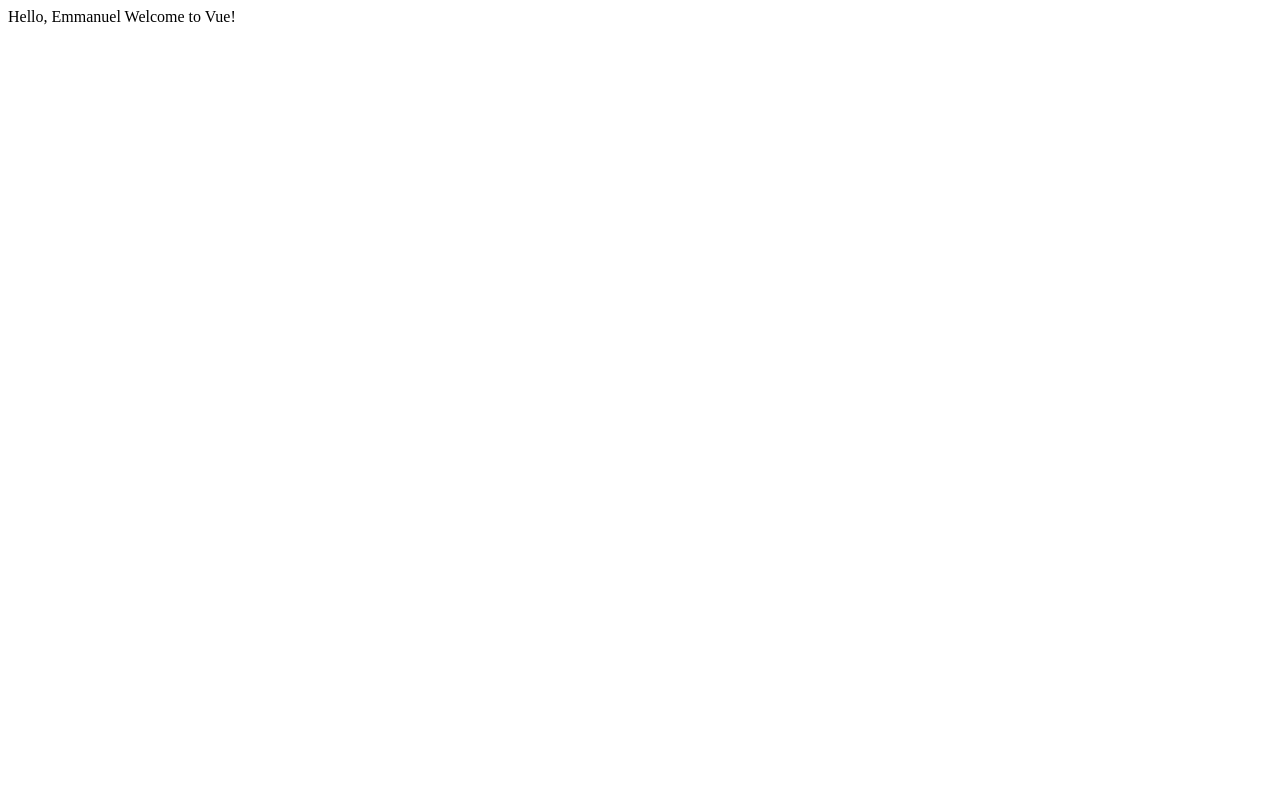
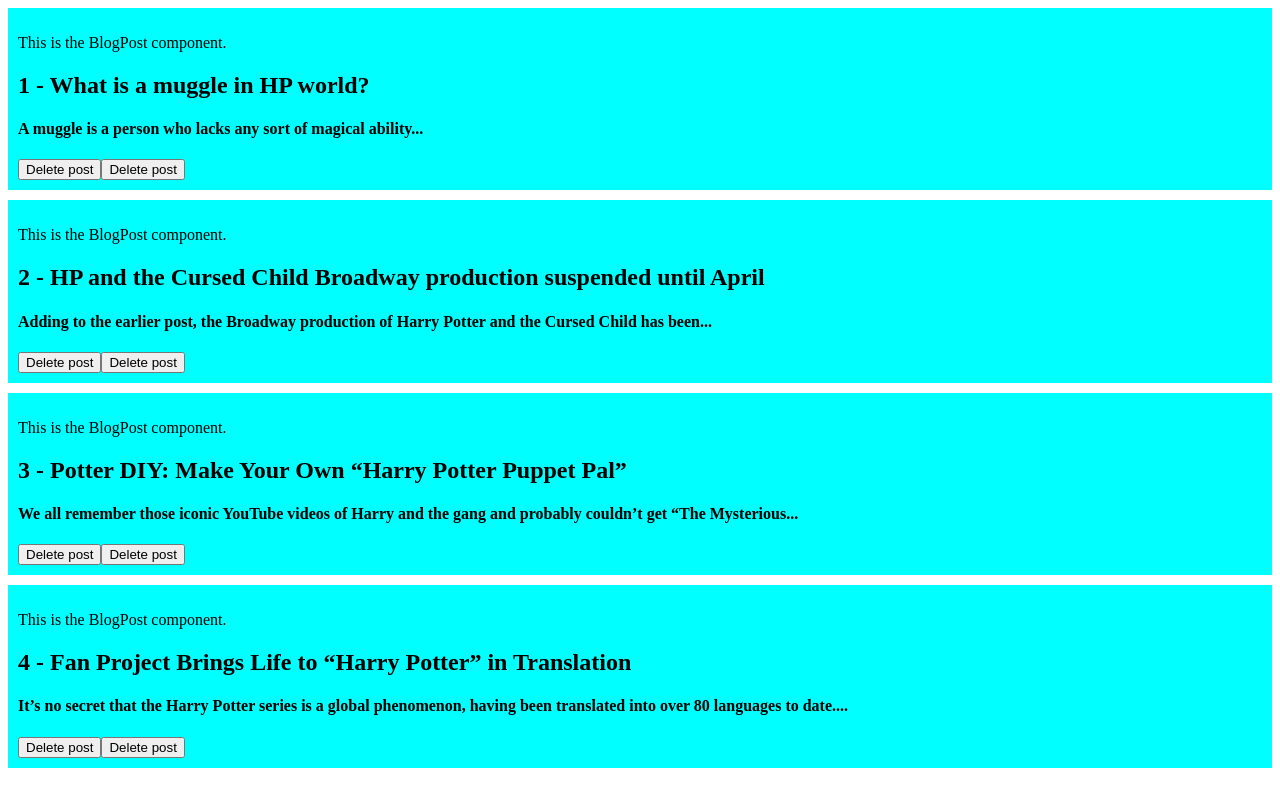
Before and after one commit to yggd-millenia/vue-emmanuel-, a Vue app: page / in a window 1280 px wide. Built offline with nearby package versions, Linux system fonts and the light colour scheme.

Commit message:
Pass data to a parent component with custome events

```diff
--- a/src/App.vue
+++ b/src/App.vue
@@ -1,11 +1,48 @@
 <template>
-  <div>Hello, Emmanuel Welcome to Vue!</div>
+  <BlogPost
+    v-for="post in posts"
+    :key="post.id"
+    v-bind="post"
+    @delete-blog-post="processDeletion"
+  ></BlogPost>
 </template>
 
 <script setup>
+import { ref } from 'vue'
+import BlogPost from './BlogPost.vue'
+let posts = ref([
+  {
+    id: 1,
+    blogPostTitle: 'What is a muggle in HP world?',
+    blogPostContent:
+      'A muggle is a person who lacks any sort of magical ability...'
+  },
+  {
+    id: 2,
+    blogPostTitle:
+      'HP and the Cursed Child Broadway production suspended until April',
+    blogPostContent:
+      'Adding to the earlier post, the Broadway production of Harry Potter and the Cursed Child has been...'
+  },
+  {
+    id: 3,
+    blogPostTitle: 'Potter DIY: Make Your Own “Harry Potter Puppet Pal”',
+    blogPostContent:
+      'We all remember those iconic YouTube videos of Harry and the gang and probably couldn’t get “The Mysterious...'
+  },
+  {
+    id: 4,
+    blogPostTitle: 'Fan Project Brings Life to “Harry Potter” in Translation',
+    blogPostContent:
+      'It’s no secret that the Harry Potter series is a global phenomenon, having been translated into over 80 languages to date....'
+  }
+])
 
+// The second argument from the BlogPost’s emit method will be passed as the first parameter of this method.
+function processDeletion(id) {
+  let index = posts.value.findIndex((item) => item.id == id)
+  posts.value.splice(index, 1)
+}
 </script>
 
-<style lang="scss" scoped>
-
-</style>
+<style scoped></style>
--- /dev/null
+++ b/src/BlogPost.vue
@@ -0,0 +1,32 @@
+
+<template>
+  <div class="blog-post">
+    <p>
+      {{ message }}
+    </p>
+    <h2>{{ id }} - {{ blogPostTitle }}</h2>
+    <h4>{{ blogPostContent }}</h4>
+    <button @click="$emit('delete-blog-post', id)">Delete post</button>
+    <button @click="emitDeletePostEvent(id)">Delete post</button>
+  </div>
+</template>
+
+<script setup>
+import { ref } from 'vue'
+
+let message = ref('This is the BlogPost component.')
+defineProps(['id', 'blogPostTitle', 'blogPostContent'])
+
+const emit = defineEmits(['delete-blog-post'])
+function emitDeletePostEvent(id) {
+  emit('delete-blog-post', id)
+}
+</script>
+
+<style scoped>
+.blog-post {
+  background-color: aqua;
+  padding: 10px;
+  margin-bottom: 10px;
+}
+</style>
```
